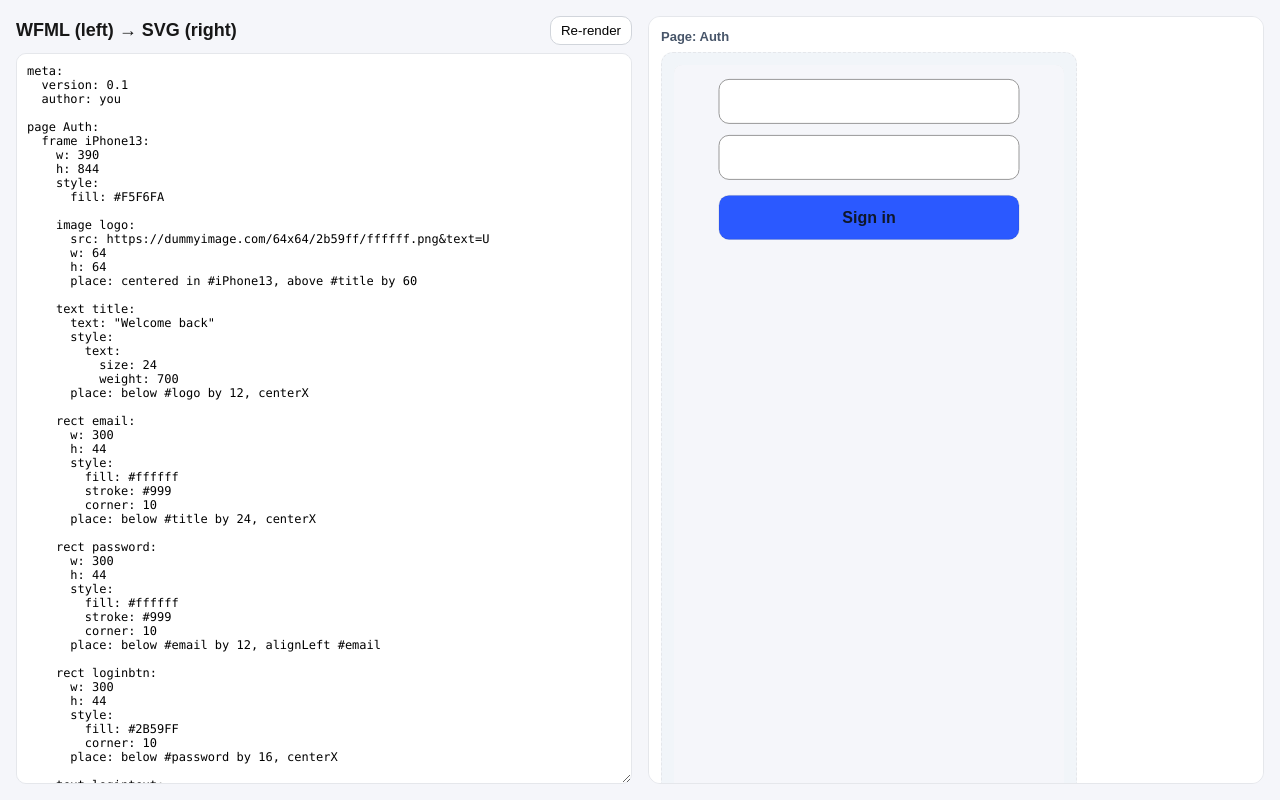
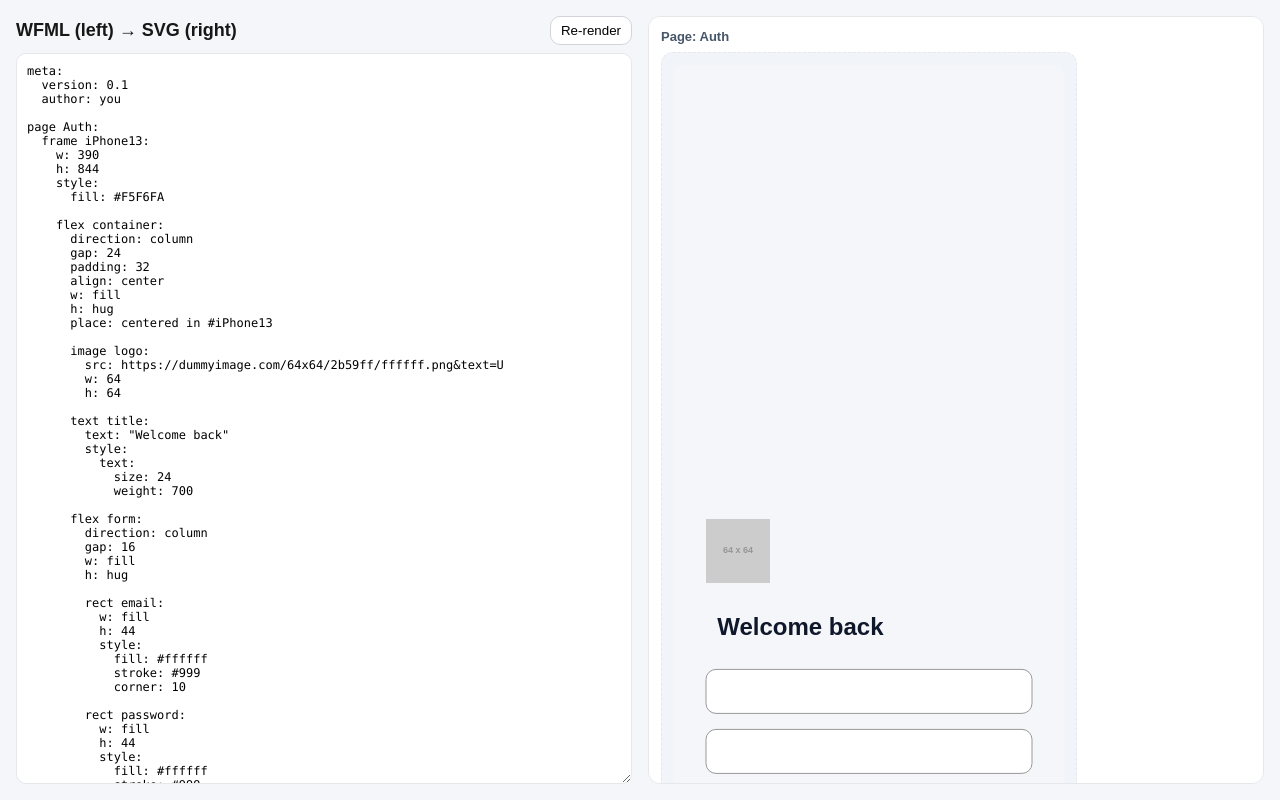
Before and after one commit to ayeminoosc/llm2wireframe, a Next.js app: page / in a window 1280 px wide. Built offline with nearby package versions, Linux system fonts and the light colour scheme.

Commit message:
added layout support

```diff
--- a/src/pages/wfml_react_viewer.tsx
+++ b/src/pages/wfml_react_viewer.tsx
@@ -20,15 +20,22 @@ type PlacementRule =
   | { type: "inside"; ref: string; inset?: number | [number, number, number, number] };
 
 type ViewerNode = {
-  kind: "rect" | "text" | "image";
+  kind: string; // Dynamic for plugins
   id: string;
-  x?: number; y?: number; w?: number; h?: number;
+  x?: number; y?: number; w?: number | "fill" | "hug" | "auto"; h?: number | "fill" | "hug" | "auto";
   text?: string; src?: string;
   style?: {
     fill?: string; stroke?: string; strokeWidth?: number; corner?: number;
     text?: { size?: number; weight?: number; align?: "left" | "center" | "right" }
   };
   place?: PlacementRule[];
+  // Flex layout props
+  direction?: "row" | "column";
+  gap?: number;
+  align?: "start" | "center" | "end" | "stretch";
+  justify?: "start" | "center" | "end" | "between";
+  padding?: number;
+  children?: ViewerNode[];
 };
 
 type ViewerFrame = { id: string; name?: string; w: number; h: number; style?: any; children: ViewerNode[] };
@@ -49,11 +56,19 @@ page Auth:
     style:
       fill: #F5F6FA
 
+    flex container:
+      direction: column
+      gap: 24
+      padding: 32
+      align: center
+      w: fill
+      h: hug
+      place: centered in #iPhone13
+
       image logo:
         src: https://dummyimage.com/64x64/2b59ff/ffffff.png&text=U
         w: 64
         h: 64
-      place: centered in #iPhone13, above #title by 60
 
       text title:
         text: "Welcome back"
@@ -61,33 +76,35 @@ page Auth:
           text:
             size: 24
             weight: 700
-      place: below #logo by 12, centerX
+
+      flex form:
+        direction: column
+        gap: 16
+        w: fill
+        h: hug
 
         rect email:
-      w: 300
+          w: fill
           h: 44
           style:
             fill: #ffffff
             stroke: #999
             corner: 10
-      place: below #title by 24, centerX
 
         rect password:
-      w: 300
+          w: fill
           h: 44
           style:
             fill: #ffffff
             stroke: #999
             corner: 10
-      place: below #email by 12, alignLeft #email
 
         rect loginbtn:
-      w: 300
+          w: fill
           h: 44
           style:
             fill: #2B59FF
             corner: 10
-      place: below #password by 16, centerX
 
           text logintext:
             text: "Sign in"
@@ -167,21 +184,40 @@ page Auth:
                 <div key={f.id} style={styles.frameWrap}>
                   <svg width={f.w} height={f.h} style={styles.svg}>
                     {f.style?.fill && <rect x={0} y={0} width={f.w} height={f.h} fill={f.style.fill} />}
-                    {f.children.map((n) => {
+                    {f.children.map(function renderNode(n): React.ReactNode {
                       const toNum = (v: any, d: number) => (Number.isFinite(Number(v)) ? Number(v) : d);
                       const x = toNum(n.x, 0), y = toNum(n.y, 0), w = toNum(n.w, 100), h = toNum(n.h, 24);
                       const sw = n.style?.strokeWidth ?? 1;
                       const fill = n.style?.fill ?? (n.kind === "rect" ? "#fff" : "none");
-                      const stroke = n.style?.stroke ?? "#1e293b22";
+                      const stroke = n.style?.stroke ?? (n.kind === "flex" ? "none" : "#1e293b22");
                       const corner = n.style?.corner ?? 8;
 
-                      if (n.kind === "rect")
+                      if (n.kind === "flex") {
+                        return (
+                          <g key={n.id}>
+                            {fill !== "none" && <rect x={x} y={y} width={w} height={h} rx={corner} ry={corner} fill={fill} stroke={stroke} strokeWidth={sw} />}
+                            {n.children?.map(renderNode)}
+                          </g>
+                        );
+                      }
+
+                      if (n.kind === "rect") {
+                        if (n.children?.length) {
+                          return (
+                            <g key={n.id}>
+                              <rect x={x} y={y} width={w} height={h} rx={corner} ry={corner} fill={fill} stroke={stroke} strokeWidth={sw} />
+                              {n.children.map(renderNode)}
+                            </g>
+                          );
+                        }
                         return <rect key={n.id} x={x} y={y} width={w} height={h} rx={corner} ry={corner} fill={fill} stroke={stroke} strokeWidth={sw} />;
+                      }
 
                       if (n.kind === "image")
                         return <image key={n.id} x={x} y={y} width={w} height={h} href={n.src} preserveAspectRatio="xMidYMid meet" />;
 
                       // text
+                      if (n.kind === "text") {
                         const txtSize = n.style?.text?.size ?? 14;
                         const weight = n.style?.text?.weight ?? 600;
                         const align = n.style?.text?.align ?? "center";
@@ -192,6 +228,9 @@ page Auth:
                         const tx = align === "center" ? x + estW / 2 : align === "left" ? x + padX : x + estW - padX;
                         const ty = y + h / 2 + txtSize * 0.35;
                         return <text key={n.id} x={tx} y={ty} textAnchor={anchor} fontSize={txtSize} fontWeight={weight} fill="#0f172a">{txt}</text>;
+                      }
+
+                      return null;
                     })}
                   </svg>
                 </div>
@@ -211,14 +250,28 @@ function mapDoc(astDoc: any): ViewerDoc {
     const page = { id: slug(p.name || p.id), name: p.name || p.id, frames: [] as ViewerFrame[] };
     for (const f of p.frames || []) {
       const frame: ViewerFrame = { id: f.id, name: f.name, w: f.w || 0, h: f.h || 0, style: f.style, children: [] };
-      for (const n of f.children || []) {
-        if (!["rect", "text", "image"].includes(n.kind)) continue;
-        frame.children.push({
+      const mapNode = (n: any): ViewerNode => {
+        const mapped: ViewerNode = {
           kind: n.kind, id: n.id, x: n.x, y: n.y, w: n.w, h: n.h,
           text: n.text, src: n.src,
           style: { fill: n.style?.fill, stroke: n.style?.stroke, strokeWidth: n.style?.strokeWidth, corner: n.style?.corner, text: n.style?.text },
           place: n.place as PlacementRule[] | undefined,
-        });
+        };
+        if (n.kind === "flex") {
+          mapped.direction = n.direction || "column";
+          mapped.gap = n.gap || 0;
+          mapped.align = n.align;
+          mapped.justify = n.justify;
+          mapped.padding = n.padding || 0;
+        }
+        if (n.children) {
+          mapped.children = n.children.map(mapNode);
+        }
+        return mapped;
+      };
+
+      for (const n of f.children || []) {
+        frame.children.push(mapNode(n));
       }
       page.frames.push(frame);
     }
@@ -230,52 +283,110 @@ function mapDoc(astDoc: any): ViewerDoc {
 // ---- Tiny layout engine for placement rules ----
 function layoutDoc(doc: ViewerDoc): ViewerDoc {
   const next: ViewerDoc = JSON.parse(JSON.stringify(doc));
-  for (const page of next.pages) for (const frame of page.frames) {
-    const idx: Record<string, ViewerNode> = {};
-    for (const node of frame.children) {
+
+  const resolvePlace = (node: ViewerNode, siblings: ViewerNode[], parentW: number, parentH: number, parentX: number = 0, parentY: number = 0) => {
+    const idx = Object.fromEntries(siblings.map(n => [n.id, n]));
+    if (!node.place) return;
+    for (const r of node.place) {
+      if (r.type === "centered") {
+        const ref = r.ref ? idx[r.ref] : undefined;
+        const bx = ref ? (ref.x || 0) : parentX, by = ref ? (ref.y || 0) : parentY;
+        const bw = ref ? (Number(ref.w) || parentW) : parentW, bh = ref ? (Number(ref.h) || parentH) : parentH;
+        node.x = bx + (bw - (Number(node.w) || 0)) / 2; node.y = by + (bh - (Number(node.h) || 0)) / 2; continue;
+      }
+      if (r.type === "centerX") { const ref = r.ref ? idx[r.ref] : undefined; const bx = ref ? (ref.x || 0) : parentX; const bw = ref ? (Number(ref.w) || parentW) : parentW; node.x = bx + (bw - (Number(node.w) || 0)) / 2; continue; }
+      if (r.type === "centerY") { const ref = r.ref ? idx[r.ref] : undefined; const by = ref ? (ref.y || 0) : parentY; const bh = ref ? (Number(ref.h) || parentH) : parentH; node.y = by + (bh - (Number(node.h) || 0)) / 2; continue; }
+      if (r.type === "below")  { const ref = idx[r.ref]; if (ref) node.y = (ref.y || 0) + (Number(ref.h) || 0) + (r.by || 0); continue; }
+      if (r.type === "above")  { const ref = idx[r.ref]; if (ref) node.y = (ref.y || 0) - (Number(node.h) || 0) - (r.by || 0); continue; }
+      if (r.type === "rightOf"){ const ref = idx[r.ref]; if (ref) node.x = (ref.x || 0) + (Number(ref.w) || 0) + (r.by || 0); continue; }
+      if (r.type === "leftOf") { const ref = idx[r.ref]; if (ref) node.x = (ref.x || 0) - (Number(node.w) || 0) - (r.by || 0); continue; }
+      if (r.type === "inside") {
+        const ref = idx[r.ref];
+        const inset = r.inset;
+        const t = Array.isArray(inset) ? inset : inset !== undefined ? [inset, inset, inset, inset] : [0,0,0,0];
+        const bx = ref ? (ref.x || 0) : parentX, by = ref ? (ref.y || 0) : parentY;
+        const bw = ref ? (Number(ref.w) || parentW) : parentW, bh = ref ? (Number(ref.h) || parentH) : parentH;
+        node.x = Math.max(bx + t[3], Math.min((node.x ?? bx + t[3]), bx + bw - (Number(node.w) || 0) - t[1]));
+        node.y = Math.max(by + t[0], Math.min((node.y ?? by + t[0]), by + bh - (Number(node.h) || 0) - t[2]));
+        continue;
+      }
+      if (r.type === "alignLeft")   { const ref = idx[r.ref]; if (ref) node.x = (ref.x || 0); continue; }
+      if (r.type === "alignRight")  { const ref = idx[r.ref]; if (ref) node.x = (ref.x || 0) + (Number(ref.w) || 0) - (Number(node.w) || 0); continue; }
+      if (r.type === "alignTop")    { const ref = idx[r.ref]; if (ref) node.y = (ref.y || 0); continue; }
+      if (r.type === "alignBottom") { const ref = idx[r.ref]; if (ref) node.y = (ref.y || 0) + (Number(ref.h) || 0) - (Number(node.h) || 0); continue; }
+    }
+  };
+
+  const layoutNode = (node: ViewerNode, siblings: ViewerNode[], parentX: number, parentY: number, parentW: number, parentH: number) => {
+    // 1. Initial Sizing
     if (node.kind === "text") {
       const size = node.style?.text?.size ?? 14;
       node.w = node.w ?? Math.max(80, (node.text?.length || 1) * (size * 0.6) + 16);
       node.h = node.h ?? (size * 1.6);
     } else if (node.kind === "image") {
       node.w = node.w ?? 64; node.h = node.h ?? 64;
-      } else if (node.kind === "rect") {
-        node.w = node.w ?? 100; node.h = node.h ?? 40;
+    } else if (node.kind === "rect" || node.kind === "flex") {
+      if (node.w === "fill") node.w = parentW;
+      if (node.h === "fill") node.h = parentH;
+      node.w = node.w ?? (node.kind === "flex" ? parentW : 100);
+      node.h = node.h ?? (node.kind === "flex" ? "hug" : 40);
     }
-      idx[node.id] = node;
+
+    // 2. Resolve absolute placement rules if any
+    resolvePlace(node, siblings, parentW, parentH, parentX, parentY);
+
+    if (node.x === undefined) node.x = parentX + 16;
+    if (node.y === undefined) node.y = parentY + 16;
+
+    // 3. Layout Children
+    if (node.children) {
+      if (node.kind === "flex") {
+        const isCol = node.direction !== "row";
+        const gap = node.gap || 0;
+        const pad = node.padding || 0;
+        let cx = node.x + pad;
+        let cy = node.y + pad;
+        let maxChildW = 0;
+        let maxChildH = 0;
+
+        for (const child of node.children) {
+          // Pre-assign coordinates so absolute children have an anchor
+          if (!child.place || child.place.length === 0) {
+             child.x = cx;
+             child.y = cy;
           }
+
+          layoutNode(child, node.children, child.x ?? cx, child.y ?? cy, Number(node.w) - pad * 2, Number(node.h) === Number.NaN ? parentH : Number(node.h));
+
+          // Simple stacking logic (main axis)
+          if (!child.place || child.place.length === 0) {
+             if (isCol) {
+               cy += (Number(child.h) || 0) + gap;
+             } else {
+               cx += (Number(child.w) || 0) + gap;
+             }
+          }
+          maxChildW = Math.max(maxChildW, (child.x - node.x) + (Number(child.w) || 0));
+          maxChildH = Math.max(maxChildH, (child.y - node.y) + (Number(child.h) || 0));
+        }
+
+        // Hug content sizing
+        if (node.w === "hug" || node.w === undefined) node.w = maxChildW + pad;
+        if (node.h === "hug" || node.h === undefined) node.h = maxChildH + pad;
+      } else {
+        // Layout absolute children for non-flex nodes
+        for (const child of node.children) {
+          layoutNode(child, node.children, node.x, node.y, Number(node.w), Number(node.h));
+        }
+      }
+    }
+  };
+
+  for (const page of next.pages) {
+    for (const frame of page.frames) {
       for (const node of frame.children) {
-      if (!node.place) continue;
-      for (const r of node.place) {
-        if (r.type === "centered") {
-          const ref = r.ref ? idx[r.ref] : undefined;
-          const bx = ref ? (ref.x || 0) : 0, by = ref ? (ref.y || 0) : 0;
-          const bw = ref ? (ref.w || frame.w) : frame.w, bh = ref ? (ref.h || frame.h) : frame.h;
-          node.x = bx + (bw - (node.w || 0)) / 2; node.y = by + (bh - (node.h || 0)) / 2; continue;
+        layoutNode(node, frame.children, 0, 0, frame.w, frame.h);
       }
-        if (r.type === "centerX") { const ref = r.ref ? idx[r.ref] : undefined; const bx = ref ? (ref.x || 0) : 0; const bw = ref ? (ref.w || frame.w) : frame.w; node.x = bx + (bw - (node.w || 0)) / 2; continue; }
-        if (r.type === "centerY") { const ref = r.ref ? idx[r.ref] : undefined; const by = ref ? (ref.y || 0) : 0; const bh = ref ? (ref.h || frame.h) : frame.h; node.y = by + (bh - (node.h || 0)) / 2; continue; }
-        if (r.type === "below")  { const ref = idx[r.ref]; if (ref) node.y = (ref.y || 0) + (ref.h || 0) + (r.by || 0); continue; }
-        if (r.type === "above")  { const ref = idx[r.ref]; if (ref) node.y = (ref.y || 0) - (node.h || 0) - (r.by || 0); continue; }
-        if (r.type === "rightOf"){ const ref = idx[r.ref]; if (ref) node.x = (ref.x || 0) + (ref.w || 0) + (r.by || 0); continue; }
-        if (r.type === "leftOf") { const ref = idx[r.ref]; if (ref) node.x = (ref.x || 0) - (node.w || 0) - (r.by || 0); continue; }
-        if (r.type === "inside") {
-          const ref = idx[r.ref];
-          const inset = r.inset;
-          const t = Array.isArray(inset) ? inset : inset !== undefined ? [inset, inset, inset, inset] : [0,0,0,0];
-          const bx = ref ? (ref.x || 0) : 0, by = ref ? (ref.y || 0) : 0;
-          const bw = ref ? (ref.w || frame.w) : frame.w, bh = ref ? (ref.h || frame.h) : frame.h;
-          node.x = Math.max(bx + t[3], Math.min((node.x ?? bx + t[3]), bx + bw - (node.w || 0) - t[1]));
-          node.y = Math.max(by + t[0], Math.min((node.y ?? by + t[0]), by + bh - (node.h || 0) - t[2]));
-          continue;
-        }
-        if (r.type === "alignLeft")   { const ref = idx[r.ref]; if (ref) node.x = (ref.x || 0); continue; }
-        if (r.type === "alignRight")  { const ref = idx[r.ref]; if (ref) node.x = (ref.x || 0) + (ref.w || 0) - (node.w || 0); continue; }
-        if (r.type === "alignTop")    { const ref = idx[r.ref]; if (ref) node.y = (ref.y || 0); continue; }
-        if (r.type === "alignBottom") { const ref = idx[r.ref]; if (ref) node.y = (ref.y || 0) + (ref.h || 0) - (node.h || 0); continue; }
-      }
-      if (node.x === undefined) node.x = 16;
-      if (node.y === undefined) node.y = 16;
     }
   }
   return next;
--- a/tsconfig.json
+++ b/tsconfig.json
@@ -30,6 +30,7 @@
   ],
   "exclude": [
     "dist",
-    "node_modules"
+    "node_modules",
+    "docs"
   ]
 }
```
Also changed, not shown: src/parser/wfml-grammar-parser-emitter.ts (+11 -10 lines), 2 other files (tests, documents, lock files or other folders). Lines whose indentation alone changed are shown as unchanged.
